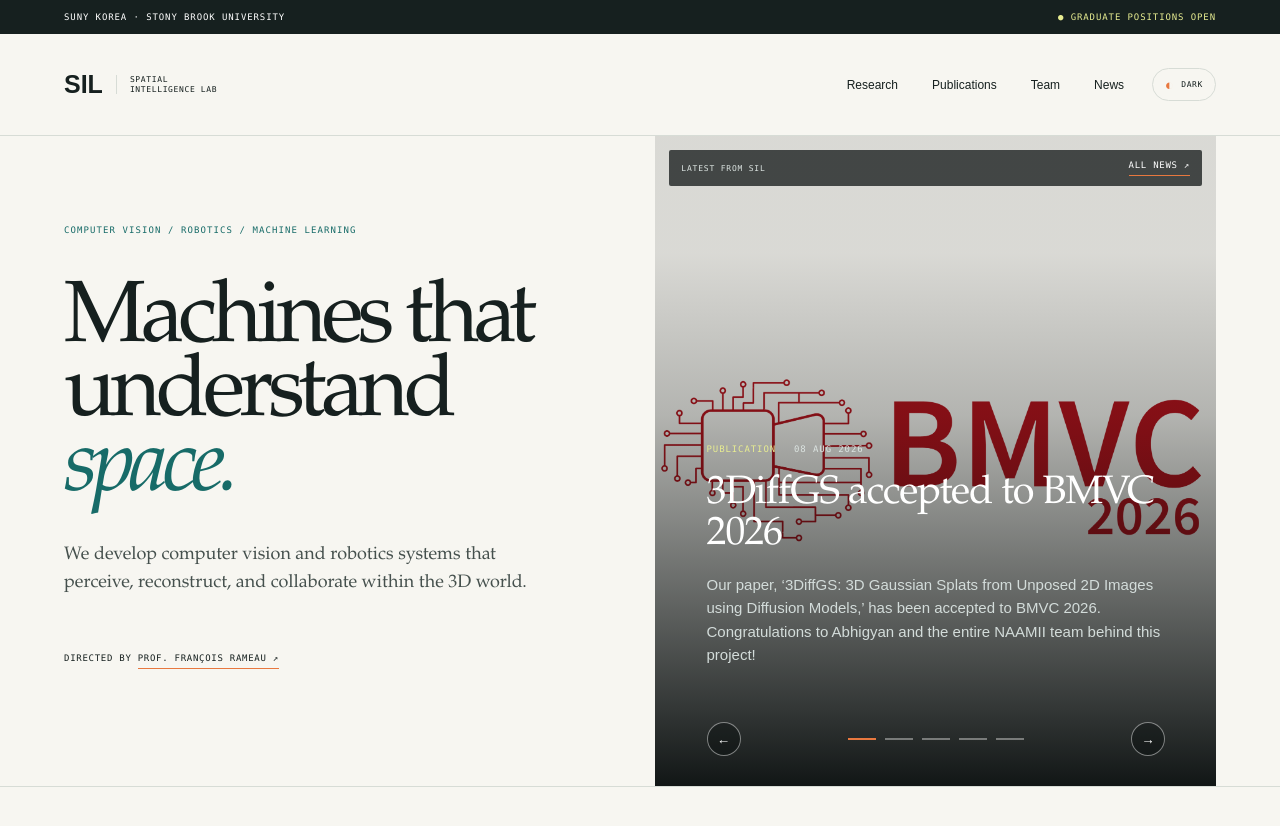
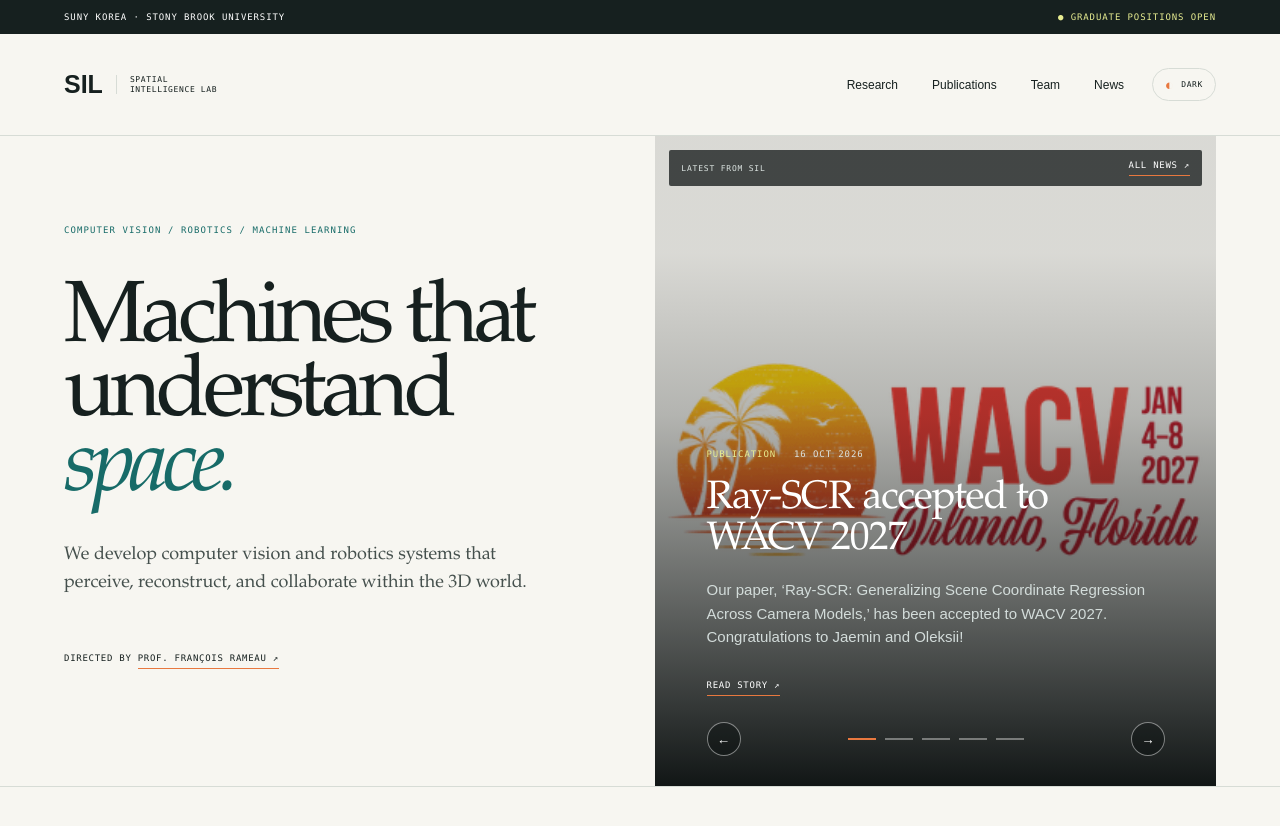
Before and after one commit to SILab-SUNYK/SILab-SUNYK.github.io, a Jekyll site: the page built from index.html, in a window 1280 px wide and 900 px high. Shown: the top 826 px of the window. Built offline with Jekyll 4.4.1, drawn with Linux system fonts in a browser that asks for light colours.

Commit message:
Add WACV 2027 acceptance news

```diff
--- a/_data/news.yml
+++ b/_data/news.yml
@@ -1,3 +1,11 @@
+- date: "2026-10-16"
+  display_date: "16 OCT 2026"
+  category: Publication
+  title: "Ray-SCR accepted to WACV 2027"
+  details: "Our paper, ‘Ray-SCR: Generalizing Scene Coordinate Regression Across Camera Models,’ has been accepted to WACV 2027. Congratulations to Jaemin and Oleksii!"
+  image: /assets/images/news/wacv-2027.png
+  image_alt: "WACV 2027 logo"
+  link: https://wacv.thecvf.com/Conferences/2027/index.html
 - date: "2026-08-08"
   display_date: "08 AUG 2026"
   category: Publication
```
Also changed, not shown: assets/images/news/wacv-2027.png (added).
